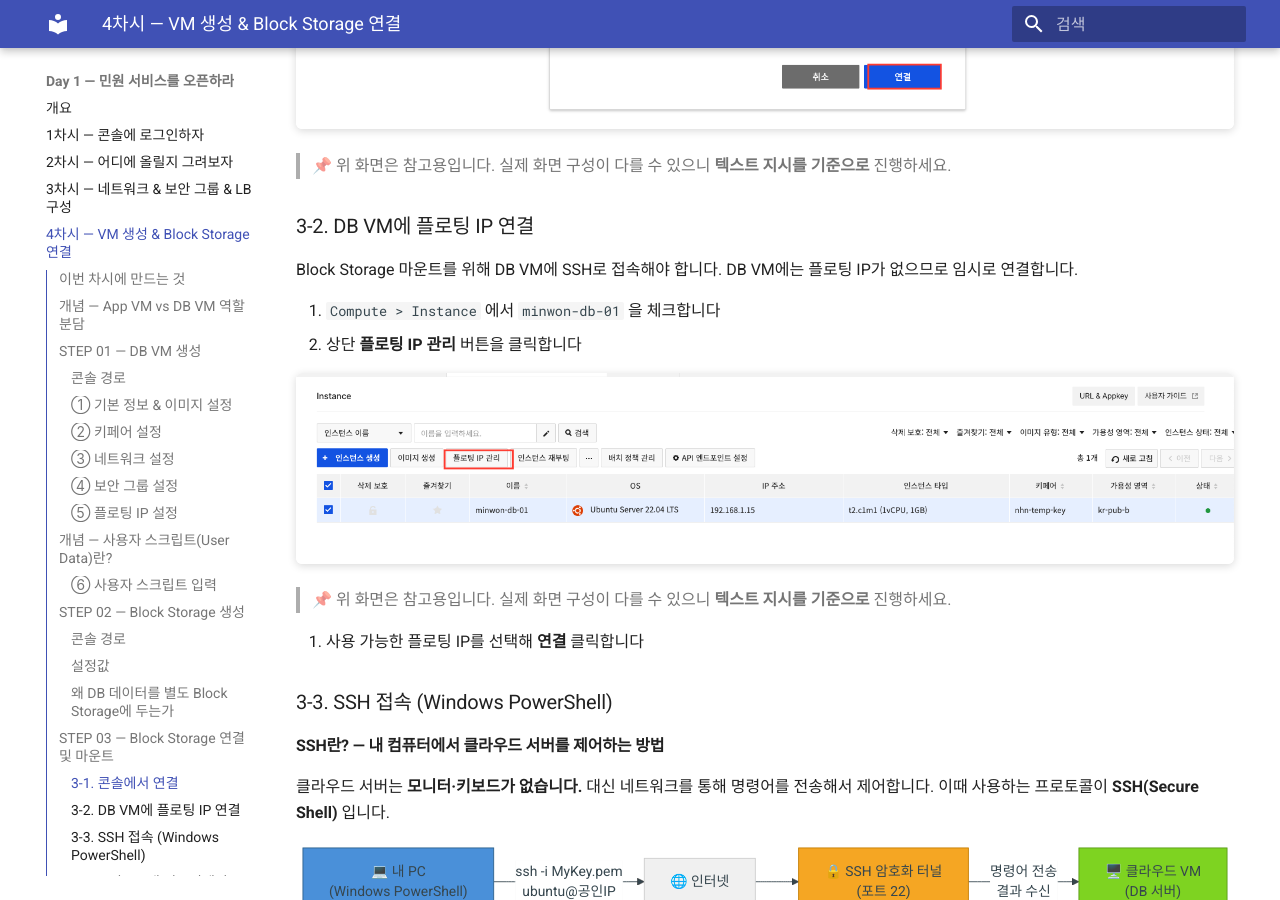
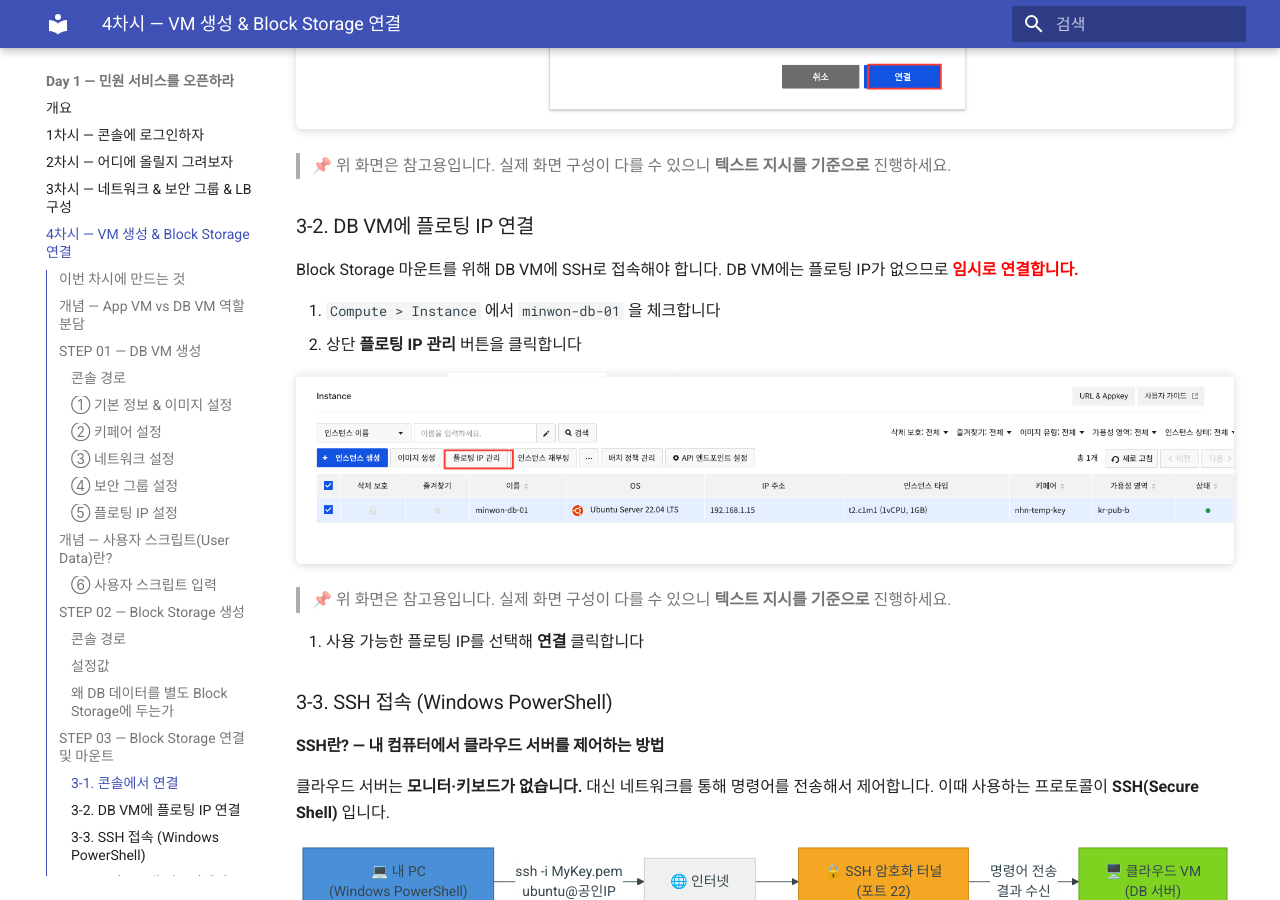
Before and after one commit to skilleat-labs/cloud-native-minwon-lab, an MkDocs documentation site: the page built from docs/day1/session4.md, in a window 1280 px wide and 900 px high, scrolled down 9873 px. Built offline with MkDocs 1.6.1 and Material for MkDocs 9.7.7, drawn with Linux system fonts in a browser that asks for light colours.

Commit message:
docs: 임시 플로팅 IP 연결 문구 강조 처리

```diff
--- a/docs/day1/session4.md
+++ b/docs/day1/session4.md
@@ -262,7 +262,7 @@ Storage > Block Storage > 블록 스토리지 생성
 ### 3-2. DB VM에 플로팅 IP 연결
 
 Block Storage 마운트를 위해 DB VM에 SSH로 접속해야 합니다.
-DB VM에는 플로팅 IP가 없으므로 임시로 연결합니다.
+DB VM에는 플로팅 IP가 없으므로 <span style="color:red">**임시로 연결합니다.**</span>
 
 1. `Compute > Instance` 에서 `minwon-db-01` 을 체크합니다
 2. 상단 **플로팅 IP 관리** 버튼을 클릭합니다
```
